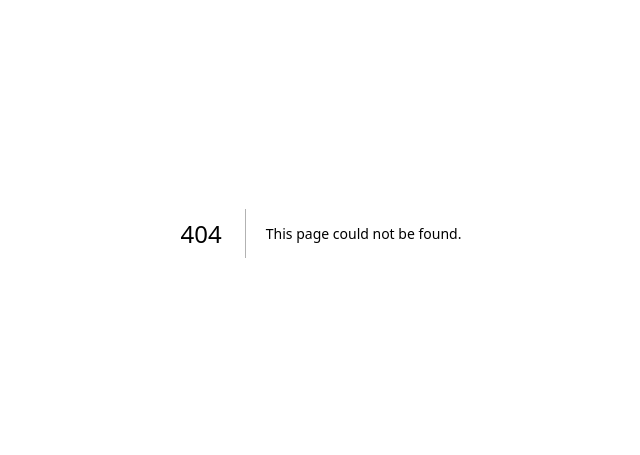
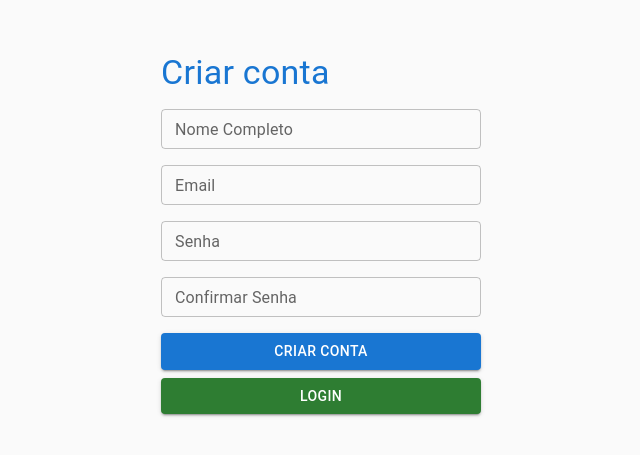
Before and after one commit to felipvut/chat-app, a Next.js app: page /register in a window 1280 px wide. Before the commit this address had no page. Shown: the part 167-622 px from the top of the page, without its empty margins (319-959 px from the left). Built offline with nearby package versions, Linux system fonts and the light colour scheme.

Commit message:
Ajustando sistema de rotas

```diff
--- a/app/layout.tsx
+++ b/app/layout.tsx
@@ -1,3 +1,5 @@
+
+
 import type { Metadata } from "next";
 import "./globals.css";
 
--- /dev/null
+++ b/app/login/page.tsx
@@ -0,0 +1,23 @@
+'use client'
+
+import { Box, Button, TextField, Typography } from "@mui/material";
+import { useRouter } from "next/navigation";
+
+export default function Home() {
+
+  const router = useRouter();
+
+  return (
+    <div className="flex min-h-screen items-center justify-center bg-zinc-50 font-sans">
+      <Box className="w-80" sx={{ display: 'flex', flexDirection: 'column', gap: 2 }}>
+        <Typography variant="h4" color="primary" >Login</Typography>
+        <TextField label="Login" />
+        <TextField label="Senha" />
+        <Box sx={{ display: 'flex', flexDirection: 'column', gap: 1 }}>
+          <Button variant="contained" color="primary" fullWidth>Login</Button>
+          <Button variant="contained" color="success" fullWidth onClick={() => router.push('/register')}>Criar Conta</Button>
+        </Box>
+      </Box>
+    </div>
+  );
+}
--- a/app/page.tsx
+++ b/app/page.tsx
@@ -1,17 +1,21 @@
-import { Box, Button, TextField, Typography } from "@mui/material";
+'use client'
+
+import { CircularProgress } from "@mui/material";
+import { useRouter } from "next/navigation";
+import { useEffect } from "react";
 
 export default function Home() {
+
+  const router = useRouter();
+
+  useEffect(() => {
+    router.push('/login')
+  // eslint-disable-next-line react-hooks/exhaustive-deps
+  }, [])
+
   return (
     <div className="flex min-h-screen items-center justify-center bg-zinc-50 font-sans">
-      <Box className="w-80" sx={{ display: 'flex', flexDirection: 'column', gap: 2 }}>
-        <Typography variant="h4" color="primary" >Login</Typography>
-        <TextField label="Login" />
-        <TextField label="Senha" />
-        <Box sx={{ display: 'flex', flexDirection: 'column', gap: 1 }}>
-          <Button variant="contained" color="primary" fullWidth>Login</Button>
-          <Button variant="contained" color="success" fullWidth>Criar Conta</Button>
-        </Box>
-      </Box>
+      <CircularProgress />
     </div>
   );
 }
--- /dev/null
+++ b/app/register/page.tsx
@@ -0,0 +1,24 @@
+'use client'
+
+import { Box, Button, TextField, Typography } from "@mui/material";
+import { useRouter } from "next/navigation";
+
+export default function Home() {
+  const router = useRouter();
+
+  return (
+    <div className="flex min-h-screen items-center justify-center bg-zinc-50 font-sans">
+      <Box className="w-80" sx={{ display: 'flex', flexDirection: 'column', gap: 2 }}>
+        <Typography variant="h4" color="primary">Criar conta</Typography>
+        <TextField label="Nome Completo" size="small" />
+        <TextField label="Email" size="small" />
+        <TextField label="Senha" size="small" type="password" />
+        <TextField label="Confirmar Senha" size="small" type="password" />
+        <Box sx={{ display: 'flex', flexDirection: 'column', gap: 1 }}>
+          <Button variant="contained" color="primary" fullWidth>Criar Conta</Button>
+          <Button variant="contained" color="success" fullWidth onClick={() => { router.push('/') }}>Login</Button>
+        </Box>
+      </Box>
+    </div>
+  );
+}
```
